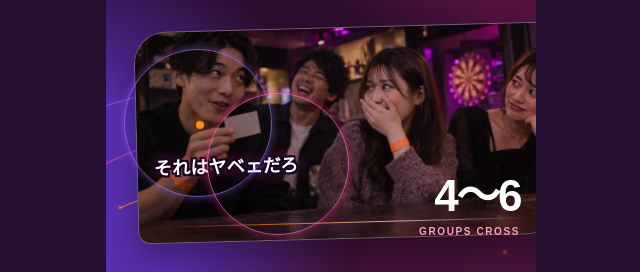
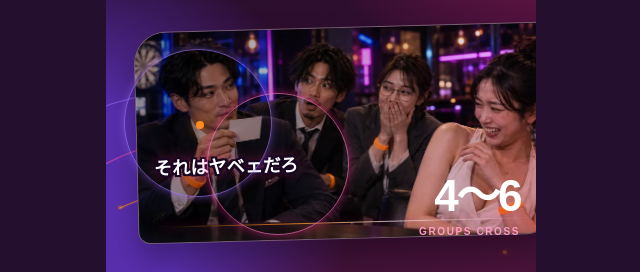
Before and after one commit to HIC-DigitalSolution/mix-band-lp, a website: page index.html in a window 1280 px wide. Shown: the part 1878-2150 px from the top of the page, without its empty margins (319-959 px from the left). Drawn offline with Linux system fonts and the light colour scheme.

Commit message:
チャイムの写真を02（依頼者指定）にする
支給された2テイクのうち02を使用。スーツ寄りで反応が強く、4人全員の
オレンジバンドが見え、背景にダーツとビリヤードが入る。
altはこのテイクの内容に書き直した。01は未使用のまま残す。

Co-Authored-By: Claude Opus 5 <noreply@anthropic.com>

```diff
--- a/index.html
+++ b/index.html
@@ -110,11 +110,13 @@
     </div>
 
     <div class="chime">
-      <!-- 2026-09-08 に依頼者から支給。原本は design/assets/MIXBAND-CHIME01.png（1902x827・1986KB）で、
-           img/ には表示サイズ 1000x435・35KB のWebPだけを置いています（image-budget は1枚400KBまで）。 -->
+      <!-- 2026-09-08 に依頼者から支給、同日「02を使う」と指定。
+           原本は design/assets/MIXBAND-02.png（1902x827・1947KB）で、
+           img/ には表示サイズ 1000x435・37KB のWebPだけを置いています（image-budget は1枚400KBまで）。
+           別テイクの 01（img/mix-band-chime01.webp）も残してありますが未使用です。 -->
       <figure class="chime__photo">
-        <img src="img/mix-band-chime01.webp" width="1000" height="435"
-             alt="ASOBIBARのカウンター。オレンジのリストバンドを付けた4人のうち1人がお題のカードを見せ、隣が笑い、向かいの人は口を手で覆って驚いている">
+        <img src="img/mix-band-chime02.webp" width="1000" height="435"
+             alt="ASOBIBARの店内。オレンジのリストバンドを付けた4人が並び、左の男性がお題のカードを見せ、隣の男性は目を見開き、女性は口を手で覆い、右の女性は笑っている。背景にダーツとビリヤード台">
         <!-- 恋愛リアリティ番組のテロップ帯。ジャンル一般の記号なので使えます
              （harness: parody-stays-generic）。**画像に焼き込まない** ——
              文言を後から直せて、読み上げにも乗ります。 -->
```
